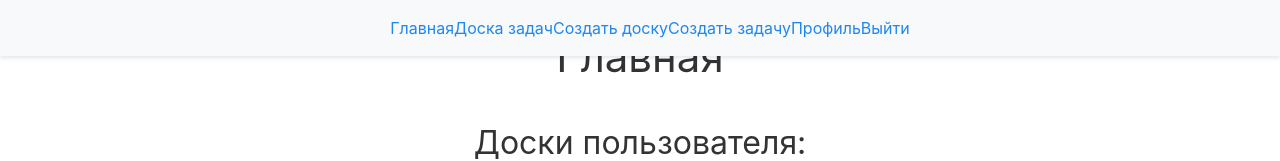
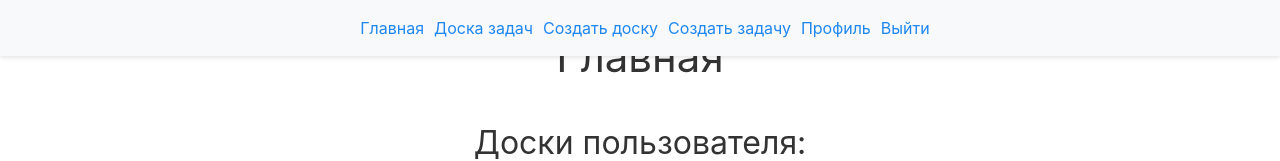
Before and after one commit to ShyninSaintly/pet-project, a React (Vite) app in the folder my-uikit-app/: page / in a window 1280 px wide. Shown: the top 161 px of the page. Built offline with nearby package versions, Linux system fonts and the light colour scheme; data requests are answered from the project's data file.

Commit message:
Final as i can tell commit

```diff
--- a/my-uikit-app/src/shared/ui/NavLinks/NavLinks.module.scss
+++ b/my-uikit-app/src/shared/ui/NavLinks/NavLinks.module.scss
@@ -8,8 +8,10 @@
   box-shadow: 0 2px 4px rgba(0, 0, 0, 0.1);
 
   &Nav {
-    width:100%;
-    margin-left:10px;
     padding: 1rem 0;
   }
+
+  &Item{
+margin-left:10px;
+  }
 }
--- a/my-uikit-app/src/shared/ui/NavLinks/NavLinks.tsx
+++ b/my-uikit-app/src/shared/ui/NavLinks/NavLinks.tsx
@@ -1,4 +1,3 @@
-import Container from 'react-bootstrap/Container'
 import Nav from 'react-bootstrap/Nav'
 import Navbar from 'react-bootstrap/Navbar'
 import { useNavigate } from 'react-router-dom'
@@ -29,15 +28,14 @@ export const NavLinks = () => {
 
     return (
         <Navbar expand="lg" className={classes.NavLinks}>
-            <Container>
                 <Navbar.Collapse id="basic-navbar-nav">
                     <Nav className={classes.NavLinksNav}>
-                        <Nav.Link href="/">Главная</Nav.Link>
-                        <Nav.Link href="/dashboard">Доска задач</Nav.Link>
-                        <Nav.Link href="/createDesk">Создать доску</Nav.Link>
-                        <Nav.Link href="/createTask">Создать задачу</Nav.Link>
-                        <Nav.Link href="/user">Профиль</Nav.Link>
-                        <Nav.Link
+                        <Nav.Link className={classes.NavLinksItem} href="/">Главная</Nav.Link>
+                        <Nav.Link className={classes.NavLinksItem} href="/dashboard">Доска задач</Nav.Link>
+                        <Nav.Link className={classes.NavLinksItem} href="/createDesk">Создать доску</Nav.Link>
+                        <Nav.Link className={classes.NavLinksItem} href="/createTask">Создать задачу</Nav.Link>
+                        <Nav.Link className={classes.NavLinksItem} href="/user">Профиль</Nav.Link>
+                        <Nav.Link className={classes.NavLinksItem}
                             href="/login"
                             onClick={handleLogout}
                             style={{ cursor: 'pointer' }}
@@ -46,7 +44,6 @@ export const NavLinks = () => {
                         </Nav.Link>
                     </Nav>
                 </Navbar.Collapse>
-            </Container>
         </Navbar>
     )
 }
```
